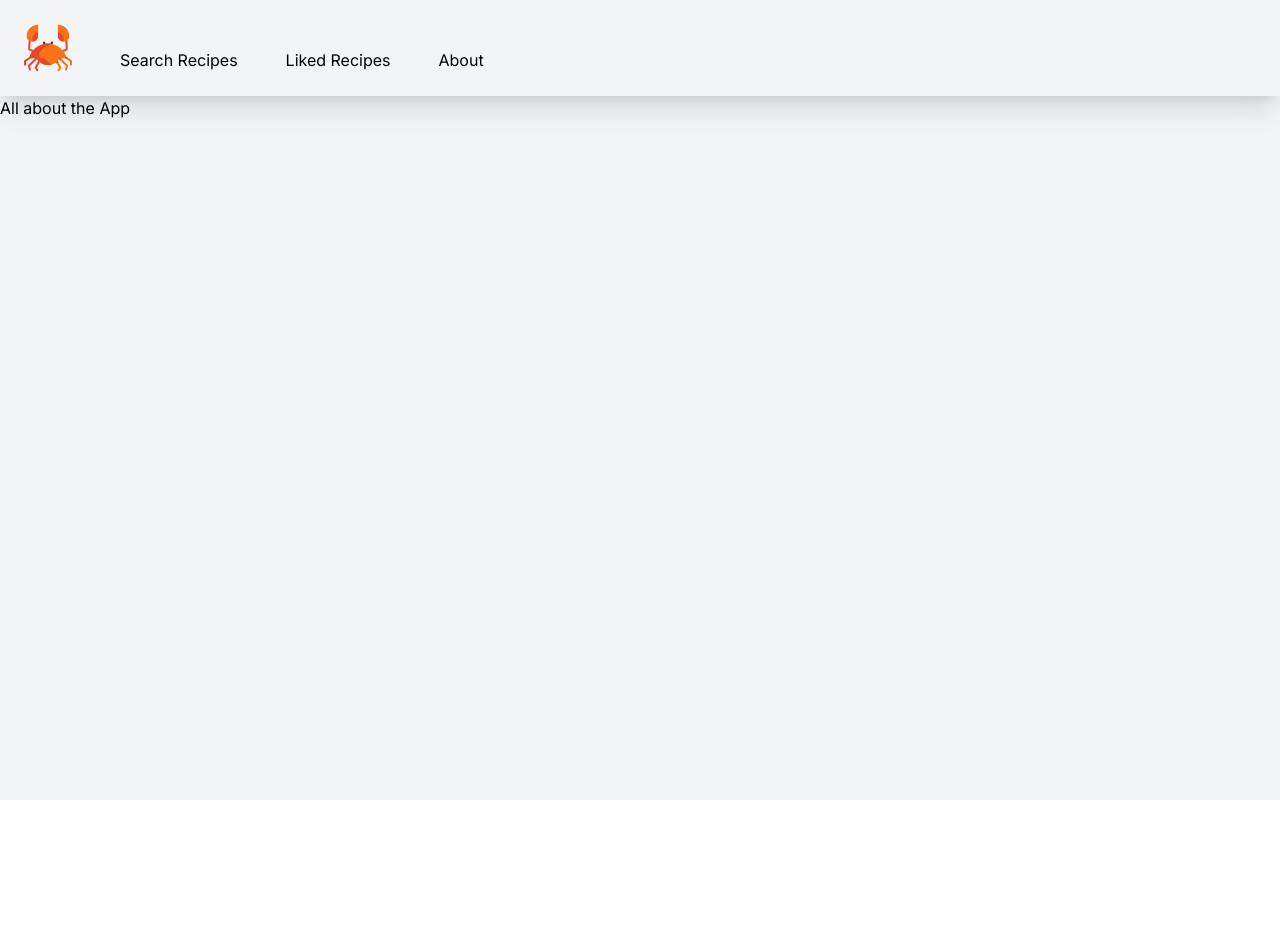
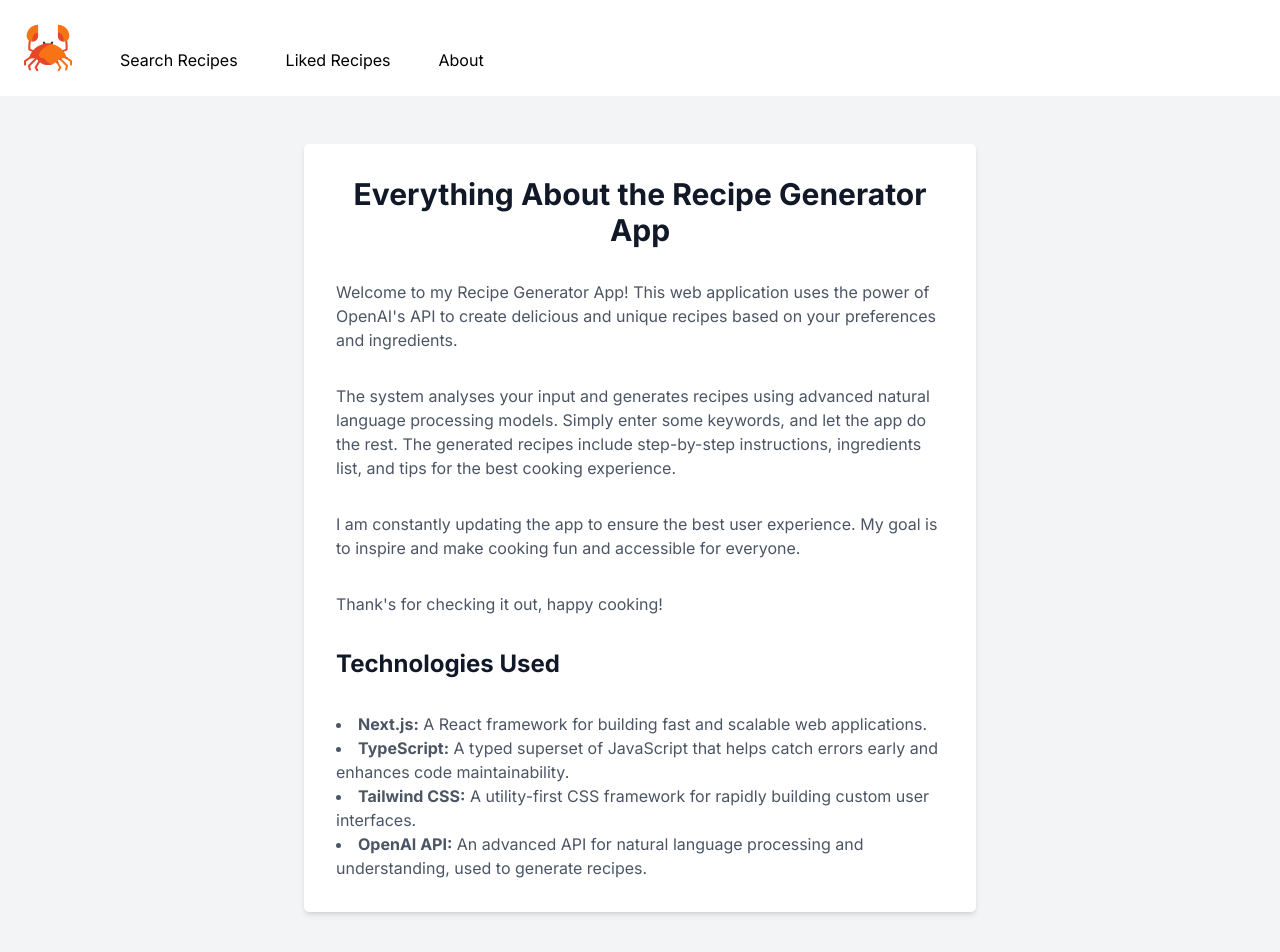
Before and after one commit to sunnyeyles/Recipes-v2, a Next.js app: page /about in a window 1280 px wide. Shown: the top 952 px of the page. Before the commit the page ends 800 px from the top, so only its background shows below. Built offline with nearby package versions, Linux system fonts and the light colour scheme.

Commit message:
Bug fix: updated recipe generator api

```diff
--- a/app/about/page.tsx
+++ b/app/about/page.tsx
@@ -1,10 +1,58 @@
 import { NavBarWrapper } from '@/components/custom/nav-bar-wrapper'
-const About = async () => {
+const About = () => {
   return (
-    <div className="bg-gray-100 min-h-screen">
+    <div>
       <NavBarWrapper />
-      <p>All about the App</p>
+      <div className="min-h-screen bg-gray-100 flex items-center justify-center py-12 px-4 sm:px-6 lg:px-8">
+        <div className="max-w-2xl w-full space-y-8 bg-white p-8 rounded-lg shadow-md">
+          <h1 className="text-3xl font-bold text-gray-900 text-center">
+            Everything About the Recipe Generator App
+          </h1>
+          <p className="text-gray-600">
+            Welcome to my Recipe Generator App! This web application uses the
+            power of OpenAI's API to create delicious and unique recipes based
+            on your preferences and ingredients.
+          </p>
+          <p className="text-gray-600">
+            The system analyses your input and generates recipes using advanced
+            natural language processing models. Simply enter some keywords, and
+            let the app do the rest. The generated recipes include step-by-step
+            instructions, ingredients list, and tips for the best cooking
+            experience.
+          </p>
+          <p className="text-gray-600">
+            I am constantly updating the app to ensure the best user experience.
+            My goal is to inspire and make cooking fun and accessible for
+            everyone.
+          </p>
+          <p className="text-gray-600">
+            Thank's for checking it out, happy cooking!
+          </p>
+          <h2 className="text-2xl font-bold text-gray-900">
+            Technologies Used
+          </h2>
+          <ul className="list-disc list-inside text-gray-600">
+            <li>
+              <strong>Next.js:</strong> A React framework for building fast and
+              scalable web applications.
+            </li>
+            <li>
+              <strong>TypeScript:</strong> A typed superset of JavaScript that
+              helps catch errors early and enhances code maintainability.
+            </li>
+            <li>
+              <strong>Tailwind CSS:</strong> A utility-first CSS framework for
+              rapidly building custom user interfaces.
+            </li>
+            <li>
+              <strong>OpenAI API:</strong> An advanced API for natural language
+              processing and understanding, used to generate recipes.
+            </li>
+          </ul>
+        </div>
+      </div>
     </div>
   )
 }
+
 export default About
--- a/app/api/fetch-liked-recipes/route.ts
+++ b/app/api/fetch-liked-recipes/route.ts
@@ -6,6 +6,7 @@ import { RecipeType } from '@/types/mainTypes'
 
 export const GET = async () => {
   const user = await currentUser()
+  console.log(user)
   const foundUser = await User.findOne({ _id: user?.id })
 
   if (!foundUser) {
--- a/app/api/generate-ai-recipe/route.ts
+++ b/app/api/generate-ai-recipe/route.ts
@@ -1,7 +1,7 @@
 import { NextResponse } from 'next/server'
-import { currentUser } from '@clerk/nextjs/server'
 import OpenAI from 'openai'
 import mongoose from 'mongoose'
+import { currentUser } from '@clerk/nextjs/server'
 
 const openai = new OpenAI({
   apiKey: process.env.OPENAI_API_KEY,
@@ -14,6 +14,8 @@ export const POST = async (request: Request) => {
 
   try {
     const keyword = await request.json()
+
+    // adds some randomness to make sure duplicate recipes are not returned
     const randomToken = Math.random().toString(36).substring(7)
     const systemMessage = `
       Give me a recipe from the keyword "${keyword.data}". Respond with an object containing the following structure(json):
@@ -37,21 +39,21 @@ export const POST = async (request: Request) => {
       model: 'gpt-3.5-turbo',
     })
   } catch (error) {
-    console.error('Error requesting recipe from OpenAI:', error)
+    console.error('error requesting recipe from OpenAI:', error)
     return NextResponse.json(
-      { error: 'Internal Server Error' },
+      { error: 'internal server error' },
       { status: 500 }
     )
   }
 
   try {
-    // Get the current user
+    // get the current user from the db
     const user = await currentUser()
     const foundUser = await User.findOne({ _id: user?.id })
 
     if (!foundUser) {
       console.error('User not found')
-      return NextResponse.json({ error: 'User not found' }, { status: 404 })
+      return NextResponse.json({ error: 'user not found' }, { status: 404 })
     }
 
     const recipeReturned = completion.choices[0].message.content
@@ -60,14 +62,14 @@ export const POST = async (request: Request) => {
       try {
         recipeObject = JSON.parse(recipeReturned)
       } catch (error) {
-        console.error('Error parsing JSON:', error)
+        console.error('error parsing JSON:', error)
         return NextResponse.json(
-          { error: 'Error parsing JSON' },
+          { error: 'error parsing JSON' },
           { status: 500 }
         )
       }
     }
-
+    // create new recipe recipe object to put in the db
     newRecipe = new Recipe({
       _id: new mongoose.Types.ObjectId(),
       recipeName: recipeObject.recipeName,
@@ -75,11 +77,10 @@ export const POST = async (request: Request) => {
       method: recipeObject.method,
       liked: false,
     })
+    await Recipe.create(newRecipe)
 
-    await Recipe.create(newRecipe)
+    // update the user entry with the newly generated recipe
     foundUser.recipes.push(newRecipe)
-
-    // Save the updated user with the new recipe
     await foundUser.save()
 
     return NextResponse.json({
@@ -87,9 +88,9 @@ export const POST = async (request: Request) => {
       request: keyword,
     })
   } catch (error) {
-    console.error('Error adding recipe to user:', error)
+    console.error('error adding recipe to user:', error)
     return NextResponse.json(
-      { error: 'Internal Server Error' },
+      { error: 'internal server error' },
       { status: 500 }
     )
   }
--- a/app/authenticate-user/[[...rest]]/page.tsx
+++ b/app/authenticate-user/[[...rest]]/page.tsx
@@ -1,5 +1,5 @@
 import { currentUser } from '@clerk/nextjs/server'
-import { SignUp } from '@clerk/nextjs'
+import { SignIn } from '@clerk/nextjs'
 import type { EmailAddress } from '@clerk/nextjs/server'
 import { createNewUser } from '@/helpers/createNewUser'
 import { Welcome } from '@/components/custom/welcome'
@@ -8,19 +8,17 @@ type ClerkUser = {
   firstName?: string
   emailAddresses?: EmailAddress[]
 }
+// create the user as soon as they log in so they can already start using the app
 const AuthenticateUser = async () => {
   const user = (await currentUser()) as ClerkUser
-  console.log(user)
   if (!user) {
     return (
-      <div>
-        <SignUp />
+      <div className="flex items-center justify-center min-h-screen bg-gray-100">
+        <SignIn />
       </div>
     )
   }
-  setTimeout(async () => {
-    await createNewUser(), 2000
-  })
+  await createNewUser(), 2000
 
   return <Welcome name={user?.firstName || 'Guest'} />
 }
--- a/app/sign-in/page.tsx
+++ /dev/null
@@ -1,10 +0,0 @@
-import { SignIn } from '@clerk/nextjs'
-
-const SignInPage = () => {
-  return (
-    <div className="flex justify-center m-12">
-      <SignIn afterSignUpUrl="/recipes" />
-    </div>
-  )
-}
-export default SignInPage
--- a/app/sign-up/page.tsx
+++ /dev/null
@@ -1,9 +0,0 @@
-import { SignUp } from '@clerk/nextjs'
-const SignUpPage = () => {
-  return (
-    <div className="flex justify-center m-12">
-      <SignUp afterSignUpUrl="/recipes" />
-    </div>
-  )
-}
-export default SignUpPage
--- a/components/custom/welcome.tsx
+++ b/components/custom/welcome.tsx
@@ -1,3 +1,6 @@
+import { redirect } from 'next/navigation'
+import { revalidatePath } from 'next/cache'
+
 type UsersName = {
   name: string
 }
@@ -6,6 +9,7 @@ export const Welcome = ({ name }: UsersName) => {
     <div className="w-full h-screen flex justify-center items-center bg-orange-100">
       <div className="px-60 py-20 bg-orange-200 rounded-lg">
         <h1 className="text-2xl animate-ping-slow">Welcome {name}</h1>
+        <button onClick={redirect('/recipes')}>Continue to Recipes</button>
       </div>
     </div>
   )
--- a/package.json
+++ b/package.json
@@ -12,7 +12,7 @@
     "prepare": "husky"
   },
   "dependencies": {
-    "@clerk/nextjs": "^5.2.12",
+    "@clerk/nextjs": "^5.2.14",
     "@hookform/resolvers": "^3.3.4",
     "@radix-ui/react-accordion": "^1.1.2",
     "@radix-ui/react-icons": "^1.3.0",
```
Also changed, not shown: components/custom/nav-bar-wrapper.tsx (+10 -11 lines), middleware.ts (+7 -17 lines), 1 other file (tests, documents, lock files or other folders).
